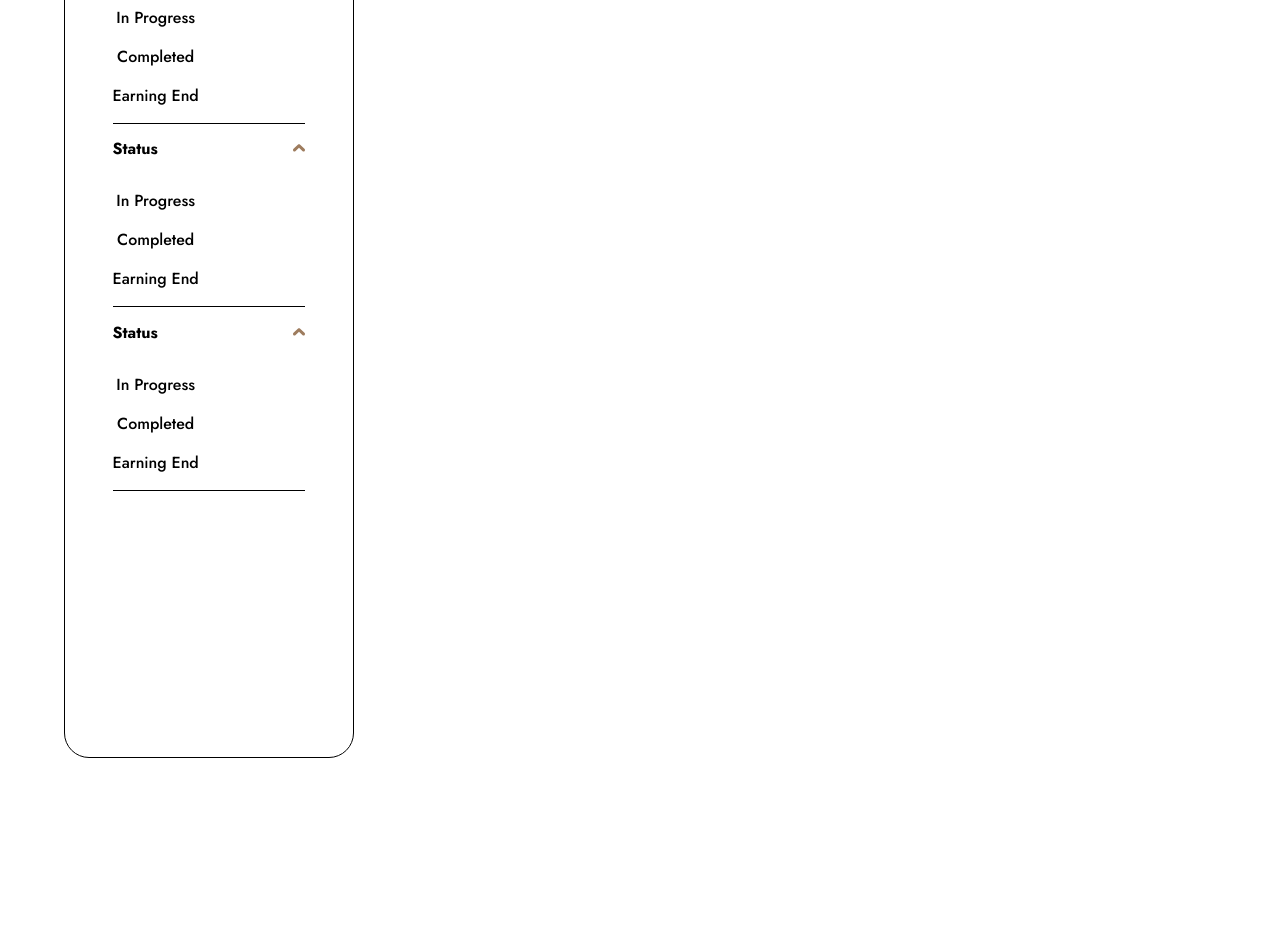
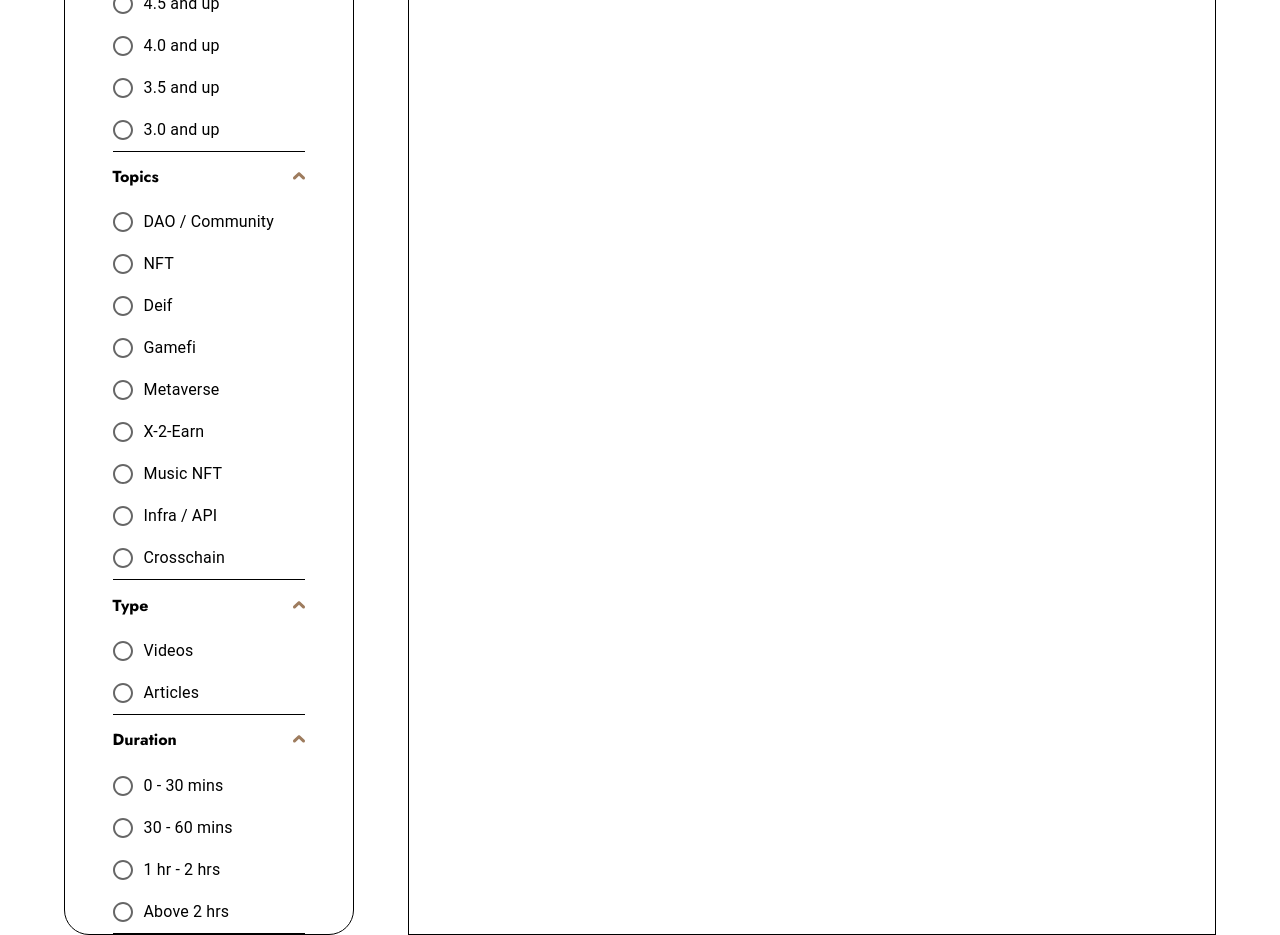
Before and after one commit to Alexandria-Decentralized-L2E-Platform/Alexandria, a React (Create React App) app in the folder torontohackathon/: page / in a window 1280 px wide. Shown: the part 540-1475 px from the top of the page. Before the commit the page ends 1298 px from the top, so only its background shows below. Built offline with nearby package versions, Linux system fonts and the light colour scheme.

Commit message:
Add Course Catalogue Page

```diff
--- a/torontohackathon/src/App.css
+++ b/torontohackathon/src/App.css
@@ -1,4 +1,4 @@
-@import url('https://fonts.googleapis.com/css2?family=Jost:wght@500;700&display=swap'); /* Import the Jost font */
+@import url('https://fonts.googleapis.com/css2?family=Jost:wght@400;500;700&display=swap'); /* Import the Jost font */
 
 .App {
   text-align: center;
--- a/torontohackathon/src/components/CourseCatalogue/CourseCatalogue.css
+++ b/torontohackathon/src/components/CourseCatalogue/CourseCatalogue.css
@@ -14,8 +14,8 @@
   height: 60px;
   width: 100%;
   border-radius: 10px;
-  background: #FFF;
-  box-shadow: 0px 0px 20px 0px #8D857E;
+  background: #fff;
+  box-shadow: 0px 0px 20px 0px #8d857e;
 }
 
 .SearchBar input {
@@ -34,6 +34,7 @@
   width: 100%;
   display: flex;
   flex-flow: row nowrap;
+  justify-content: space-between;
   margin-top: 50px;
 }
 
@@ -61,9 +62,18 @@
   flex-flow: row nowrap;
   justify-content: space-between;
   align-items: center;
-
 }
 
-.FilterName h2{
+.FilterName h2 {
   font-size: 16px;
 }
+
+.FilterOptions span {
+  font-size: 16px;
+  font-weight: 400;
+}
+
+.Courses {
+  width: 70%;
+  border: 1px solid black;
+}
--- a/torontohackathon/src/components/CourseCatalogue/CourseCatalogue.tsx
+++ b/torontohackathon/src/components/CourseCatalogue/CourseCatalogue.tsx
@@ -1,6 +1,38 @@
 import CourseFilter from './CourseFilter';
 import './CourseCatalogue.css';
 
+const courseFilters = [
+  {
+    title: 'Status',
+    options: ['In Progress', 'Completed', 'Earning End'],
+  },
+  {
+    title: 'Rating',
+    options: ['4.5 and up', '4.0 and up', '3.5 and up', '3.0 and up'],
+  },
+  {
+    title: 'Topics',
+    options: [
+      'DAO / Community',
+      'NFT',
+      'Deif',
+      ' Gamefi',
+      'Metaverse',
+      'X-2-Earn',
+      'Music NFT',
+      'Infra / API',
+      'Crosschain',
+    ],
+  },
+  {
+    title: 'Type',
+    options: ['Videos', 'Articles'],
+  },
+  {
+    title: 'Duration',
+    options: ['0 - 30 mins', '30 - 60 mins', '1 hr - 2 hrs', 'Above 2 hrs'],
+  },
+];
 function CourseCatalogue() {
   return (
     <div className="CourseCatalogue">
@@ -24,12 +56,11 @@ function CourseCatalogue() {
       </div>
       <div className="CourseContainer">
         <div className="CourseFilterContainer">
-          <CourseFilter></CourseFilter>
-          <CourseFilter></CourseFilter>
-          <CourseFilter></CourseFilter>
-          <CourseFilter></CourseFilter>
+          {courseFilters.map((v) => {
+            return <CourseFilter key={'filter-' + v.title} data={v}></CourseFilter>;
+          })}
         </div>
-        <div className="Courses">123</div>
+        <div className="Courses"></div>
       </div>
     </div>
   );
--- a/torontohackathon/src/components/CourseCatalogue/CourseFilter.tsx
+++ b/torontohackathon/src/components/CourseCatalogue/CourseFilter.tsx
@@ -1,13 +1,23 @@
-function CourseFilter() {
-  const data = {
-    title: 'Status',
-    options: ['In Progress', 'Completed', 'Earning End'],
-  };
+import { RadioGroup, Radio, FormControlLabel } from '@mui/material';
+import { useState } from 'react';
+
+interface filterData {
+  title: string;
+  options: string[];
+}
+
+function CourseFilter(props: { data: filterData }) {
+  const [isExpanded, setIsExpanded] = useState(true);
+
   return (
     <div className="CourseFilter">
       <div className="FilterName">
-        <h2>{data.title}</h2>
+        <h2>{props.data.title}</h2>
+        {isExpanded ? (
           <svg
+            onClick={() => {
+              setIsExpanded(false);
+            }}
             xmlns="http://www.w3.org/2000/svg"
             width="12"
             height="13"
@@ -19,12 +29,37 @@ function CourseFilter() {
               fill="#9E7C5E"
             />
           </svg>
+        ) : (
+          <svg
+            onClick={() => {
+              setIsExpanded(true);
+            }}
+            xmlns="http://www.w3.org/2000/svg"
+            width="12"
+            height="13"
+            viewBox="0 0 12 13"
+            fill="none"
+          >
+            <path
+              d="M1.4451 2.64753C1.02864 2.64753 0.612178 2.84845 0.327454 3.2316C-0.178249 3.90913 -0.0890072 4.91373 0.531436 5.46977L5.08277 9.56762C5.61397 10.0489 6.38315 10.0489 6.91435 9.56762L11.4699 5.4651C12.0861 4.90906 12.1796 3.90913 11.6739 3.22693C11.1682 2.54941 10.2588 2.44661 9.63834 3.00265L6.00068 6.27812L2.36302 3.00265C2.09529 2.75967 1.76807 2.64286 1.44935 2.64286L1.4451 2.64753Z"
+              fill="#9E7C5E"
+            />
+          </svg>
+        )}
       </div>
-      <div className="FilterOptions">
-        {data.options.map((v) => {
-          return <p key={v}>{v}</p>;
+      {isExpanded ? (
+        <RadioGroup
+          className="FilterOptions"
+          aria-labelledby="demo-radio-buttons-group-label"
+          name="radio-buttons-group"
+        >
+          {props.data.options.map((v) => {
+            return <FormControlLabel key={v} value={v} control={<Radio />} label={v} />;
           })}
-      </div>
+        </RadioGroup>
+      ) : (
+        <div></div>
+      )}
     </div>
   );
 }
```
Lines whose indentation alone changed are shown as unchanged.
